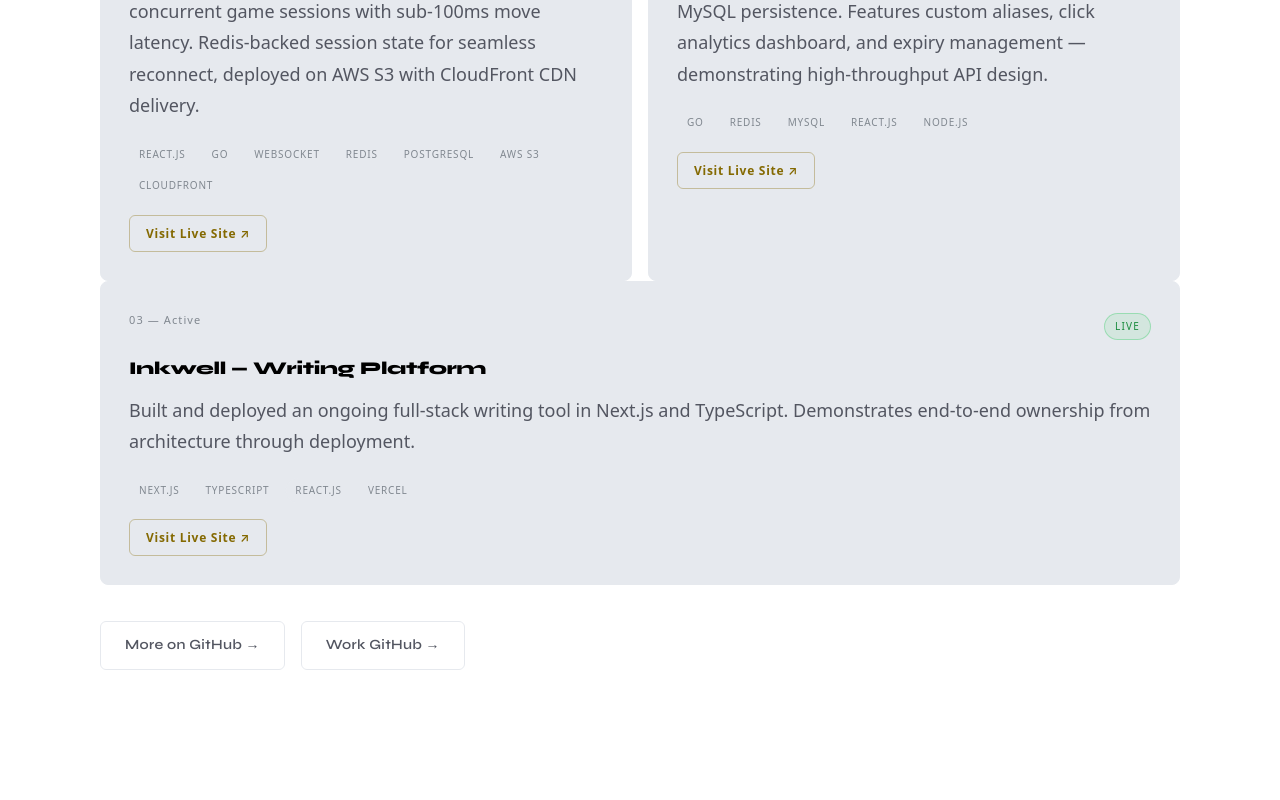
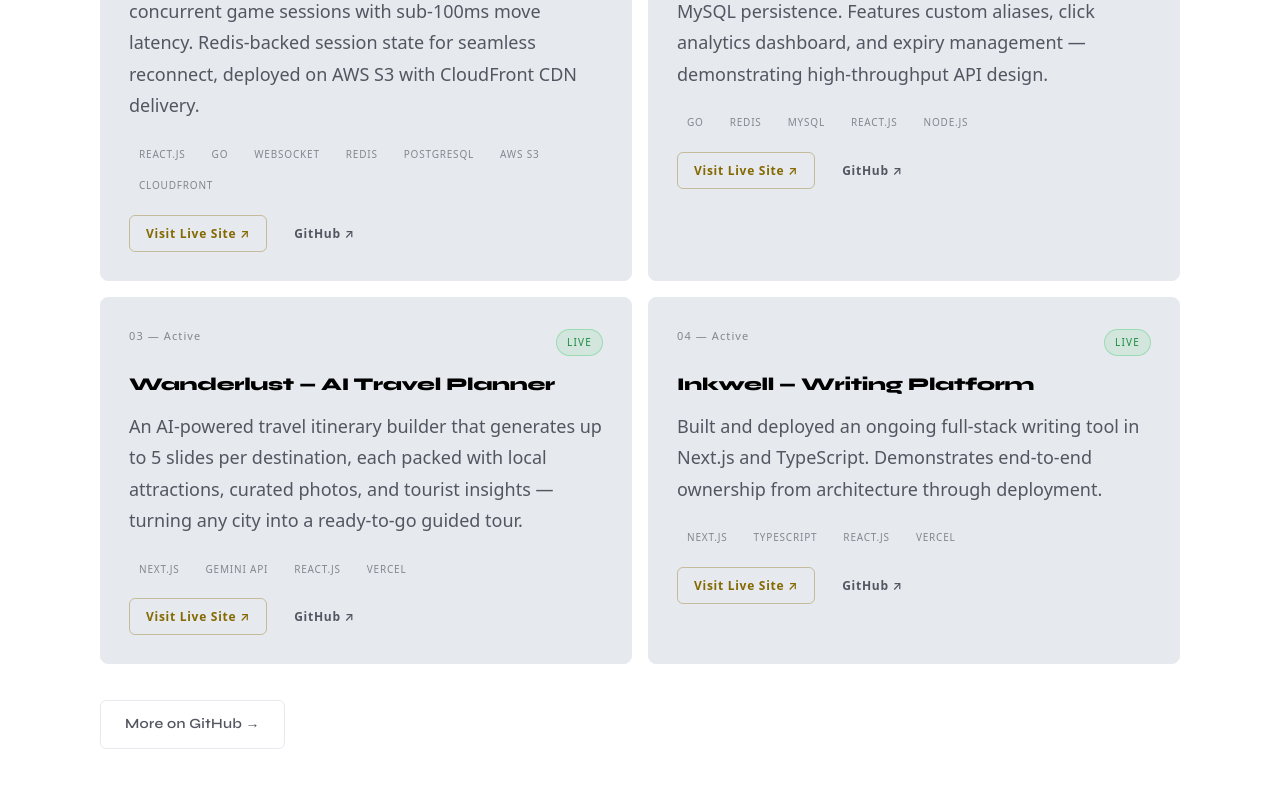
Before and after one commit to SayakDe98/sayak-de-portfolio, a Next.js app: page / in a window 1280 px wide. Shown: the part 4460-5260 px from the top of the page. Built offline with nearby package versions, Linux system fonts and the light colour scheme.

Commit message:
Added wanderlust project and reordered inkwell

```diff
--- a/pages/index.js
+++ b/pages/index.js
@@ -396,6 +396,7 @@ export default function Home() {
           </div>
 
           <div className="projects-grid" style={{ gridTemplateColumns: "repeat(2, 1fr)" }}>
+            {/* 01 — Chess Gambit */}
             <div className="project-card reveal" style={{ position: "relative", overflow: "hidden" }}>
               <div className="proj-first-line">
                 <div className="proj-num">01 — Active</div>
@@ -406,9 +407,13 @@ export default function Home() {
               <div className="proj-tech">
                 {["React.js","Go","WebSocket","Redis","PostgreSQL","AWS S3","CloudFront"].map((t) => <span key={t}>{t}</span>)}
               </div>
-              <a href="https://chess-frontend-sand.vercel.app" target="_blank" rel="noopener noreferrer" className="proj-link">Visit Live Site ↗</a>
+              <div style={{ display: "flex", gap: "10px", flexWrap: "wrap" }}>
+                <a href="https://chess-frontend-sand.vercel.app" target="_blank" rel="noopener noreferrer" className="proj-link">Visit Live Site ↗</a>
+                <a href="https://github.com/SayakDe98/chess-frontend" target="_blank" rel="noopener noreferrer" className="proj-link" style={{ borderColor: "var(--border)", color: "var(--text-mid)" }}>GitHub ↗</a>
+              </div>
             </div>
 
+            {/* 02 — URL Shortener */}
             <div className="project-card reveal reveal-delay-1" style={{ position: "relative", overflow: "hidden" }}>
               <div className="proj-first-line">
                 <div className="proj-num">02 — Active</div>
@@ -419,19 +424,33 @@ export default function Home() {
               <div className="proj-tech">
                 {["Go","Redis","MySQL","React.js","Node.js"].map((t) => <span key={t}>{t}</span>)}
               </div>
-              <a
-                className="proj-link"
-                href="https://url-shortener-frontend-mu-blond.vercel.app"
-                target="_blank" rel="noopener noreferrer"
-              >
-                Visit Live Site ↗
-              </a>
+              <div style={{ display: "flex", gap: "10px", flexWrap: "wrap" }}>
+                <a href="https://url-shortener-frontend-mu-blond.vercel.app" target="_blank" rel="noopener noreferrer" className="proj-link">Visit Live Site ↗</a>
+                <a href="https://github.com/SayakDe98/url-shortener-frontend" target="_blank" rel="noopener noreferrer" className="proj-link" style={{ borderColor: "var(--border)", color: "var(--text-mid)" }}>GitHub ↗</a>
+              </div>
             </div>
-          </div>
 
-          <div className="project-card reveal reveal-delay-1" style={{ position: "relative", overflow: "hidden" }}>
+            {/* 03 — Wanderlust */}
+            <div className="project-card reveal reveal-delay-2" style={{ position: "relative", overflow: "hidden" }}>
               <div className="proj-first-line">
                 <div className="proj-num">03 — Active</div>
+                <div className={styles.badgeGreen}>Live</div>
+              </div>
+              <div className="proj-title">Wanderlust — AI Travel Planner</div>
+              <div className="proj-desc">An AI-powered travel itinerary builder that generates up to 5 slides per destination, each packed with local attractions, curated photos, and tourist insights — turning any city into a ready-to-go guided tour.</div>
+              <div className="proj-tech">
+                {["Next.js","Gemini API","React.js","Vercel"].map((t) => <span key={t}>{t}</span>)}
+              </div>
+              <div style={{ display: "flex", gap: "10px", flexWrap: "wrap" }}>
+                <a href="https://wanderlust-travel-app-theta.vercel.app/" target="_blank" rel="noopener noreferrer" className="proj-link">Visit Live Site ↗</a>
+                <a href="https://github.com/SayakDe98/wanderlust-travel-app" target="_blank" rel="noopener noreferrer" className="proj-link" style={{ borderColor: "var(--border)", color: "var(--text-mid)" }}>GitHub ↗</a>
+              </div>
+            </div>
+
+            {/* 04 — Inkwell */}
+            <div className="project-card reveal reveal-delay-3" style={{ position: "relative", overflow: "hidden" }}>
+              <div className="proj-first-line">
+                <div className="proj-num">04 — Active</div>
                 <div className={styles.badgeGreen}>Live</div>
               </div>
               <div className="proj-title">Inkwell — Writing Platform</div>
@@ -439,23 +458,17 @@ export default function Home() {
               <div className="proj-tech">
                 {["Next.js","TypeScript","React.js","Vercel"].map((t) => <span key={t}>{t}</span>)}
               </div>
-              <a
-                className="proj-link"
-                href="https://inkwell-six-coral.vercel.app"
-                target="_blank" rel="noopener noreferrer"
-              >
-                Visit Live Site ↗
-              </a>
+              <div style={{ display: "flex", gap: "10px", flexWrap: "wrap" }}>
+                <a href="https://inkwell-six-coral.vercel.app" target="_blank" rel="noopener noreferrer" className="proj-link">Visit Live Site ↗</a>
+                <a href="https://github.com/SayakDe98/inkwell" target="_blank" rel="noopener noreferrer" className="proj-link" style={{ borderColor: "var(--border)", color: "var(--text-mid)" }}>GitHub ↗</a>
+              </div>
+            </div>
           </div>
 
-          <div style={{ marginTop: "36px", display: "flex", gap: "16px", flexWrap: "wrap" }} className="reveal reveal-delay-2">
+          <div style={{ marginTop: "36px" }} className="reveal reveal-delay-3">
             <a href="https://github.com/SayakDe98" target="_blank" rel="noopener noreferrer"
               className="btn-secondary" style={{ display: "inline-block" }}>
               More on GitHub →
-            </a>
-            <a href="https://github.com/sayak-nua" target="_blank" rel="noopener noreferrer"
-              className="btn-secondary" style={{ display: "inline-block" }}>
-              Work GitHub →
             </a>
           </div>
         </section>
@@ -539,14 +552,10 @@ export default function Home() {
             </div>
           </div>
 
-          <div style={{ marginTop: "40px", display: "flex", gap: "16px", flexWrap: "wrap" }} className="reveal reveal-delay-3">
+          <div style={{ marginTop: "40px" }} className="reveal reveal-delay-3">
             <a href="https://github.com/SayakDe98" target="_blank" rel="noopener noreferrer"
               className="btn-secondary" style={{ display: "inline-block" }}>
               View All Repos on GitHub →
-            </a>
-            <a href="https://github.com/sayak-nua" target="_blank" rel="noopener noreferrer"
-              className="btn-secondary" style={{ display: "inline-block" }}>
-              Work GitHub →
             </a>
           </div>
         </section>
@@ -611,10 +620,6 @@ export default function Home() {
                 <svg width="14" height="14" viewBox="0 0 24 24" fill="currentColor"><path d="M12 0c-6.626 0-12 5.373-12 12 0 5.302 3.438 9.8 8.207 11.387.599.111.793-.261.793-.577v-2.234c-3.338.726-4.033-1.416-4.033-1.416-.546-1.387-1.333-1.756-1.333-1.756-1.089-.745.083-.729.083-.729 1.205.084 1.839 1.237 1.839 1.237 1.07 1.834 2.807 1.304 3.492.997.107-.775.418-1.305.762-1.604-2.665-.305-5.467-1.334-5.467-5.931 0-1.311.469-2.381 1.236-3.221-.124-.303-.535-1.524.117-3.176 0 0 1.008-.322 3.301 1.23.957-.266 1.983-.399 3.003-.404 1.02.005 2.047.138 3.006.404 2.291-1.552 3.297-1.23 3.297-1.23.653 1.653.242 2.874.118 3.176.77.84 1.235 1.911 1.235 3.221 0 4.609-2.807 5.624-5.479 5.921.43.372.823 1.102.823 2.222v3.293c0 .319.192.694.801.576 4.765-1.589 8.199-6.086 8.199-11.386 0-6.627-5.373-12-12-12z"/></svg>
                 GitHub
               </a>
-              <a href="https://github.com/sayak-nua" target="_blank" rel="noopener noreferrer" className="contact-link">
-                <svg width="14" height="14" viewBox="0 0 24 24" fill="currentColor"><path d="M12 0c-6.626 0-12 5.373-12 12 0 5.302 3.438 9.8 8.207 11.387.599.111.793-.261.793-.577v-2.234c-3.338.726-4.033-1.416-4.033-1.416-.546-1.387-1.333-1.756-1.333-1.756-1.089-.745.083-.729.083-.729 1.205.084 1.839 1.237 1.839 1.237 1.07 1.834 2.807 1.304 3.492.997.107-.775.418-1.305.762-1.604-2.665-.305-5.467-1.334-5.467-5.931 0-1.311.469-2.381 1.236-3.221-.124-.303-.535-1.524.117-3.176 0 0 1.008-.322 3.301 1.23.957-.266 1.983-.399 3.003-.404 1.02.005 2.047.138 3.006.404 2.291-1.552 3.297-1.23 3.297-1.23.653 1.653.242 2.874.118 3.176.77.84 1.235 1.911 1.235 3.221 0 4.609-2.807 5.624-5.479 5.921.43.372.823 1.102.823 2.222v3.293c0 .319.192.694.801.576 4.765-1.589 8.199-6.086 8.199-11.386 0-6.627-5.373-12-12-12z"/></svg>
-                GitHub (Work)
-              </a>
               <a href="https://leetcode.com/u/SayakDe98/" target="_blank" rel="noopener noreferrer" className="contact-link">
                 <svg width="14" height="14" viewBox="0 0 24 24" fill="currentColor"><path d="M13.483 0a1.374 1.374 0 0 0-.961.438L7.116 6.226l-3.854 4.126a5.266 5.266 0 0 0-1.209 2.104 5.35 5.35 0 0 0-.125.513 5.527 5.527 0 0 0 .062 2.362 5.83 5.83 0 0 0 .349 1.017 5.938 5.938 0 0 0 1.271 1.818l4.277 4.193.039.038c2.248 2.165 5.852 2.133 8.063-.074l2.396-2.392c.54-.54.54-1.414.003-1.955a1.378 1.378 0 0 0-1.951-.003l-2.396 2.392a3.021 3.021 0 0 1-4.205.038l-.02-.019-4.276-4.193c-.652-.64-.972-1.469-.948-2.263a2.68 2.68 0 0 1 .066-.523 2.545 2.545 0 0 1 .619-1.164L9.13 8.114c1.058-1.134 3.204-1.27 4.43-.278l3.501 2.831c.593.48 1.461.387 1.94-.207a1.384 1.384 0 0 0-.207-1.943l-3.5-2.831c-.8-.647-1.766-1.045-2.774-1.202l2.015-2.158A1.384 1.384 0 0 0 13.483 0zm-2.866 12.815a1.38 1.38 0 0 0-1.38 1.382 1.38 1.38 0 0 0 1.38 1.382H20.79a1.38 1.38 0 0 0 1.38-1.382 1.38 1.38 0 0 0-1.38-1.382z"/></svg>
                 LeetCode
```
